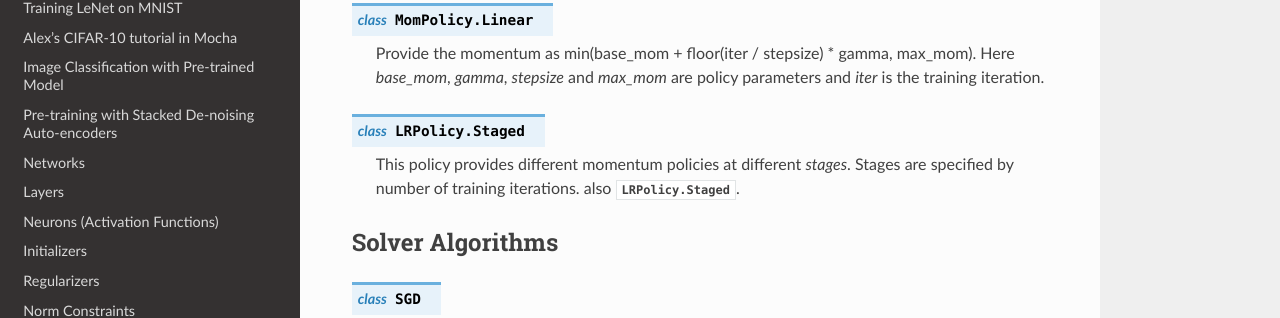
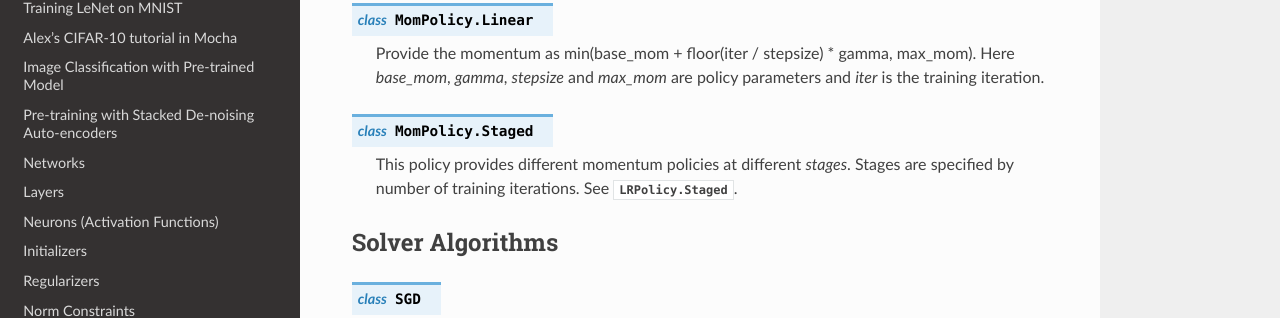
Before and after one commit to pluskid/Mocha.jl, a Sphinx documentation site: the page built from docs/user-guide/solver.rst, in a window 1280 px wide and 900 px high, scrolled down 2685 px. Shown: the part 137-455 px from the top of the window. Built offline with Sphinx 7.4.7 and the Read the Docs theme 2.0.0, drawn with Linux system fonts in a browser that asks for light colours.

Commit message:
Fix a typo in doc

```diff
--- a/docs/user-guide/solver.rst
+++ b/docs/user-guide/solver.rst
@@ -146,10 +146,10 @@ Momentum Policy
    Here *base_mom*, *gamma*, *stepsize* and *max_mom* are policy parameters and
    *iter* is the training iteration.
 
-.. class:: LRPolicy.Staged
+.. class:: MomPolicy.Staged
 
    This policy provides different momentum policies at different *stages*.
-   Stages are specified by number of training iterations. also
+   Stages are specified by number of training iterations. See
    :class:`LRPolicy.Staged`.
 
 Solver Algorithms
```
